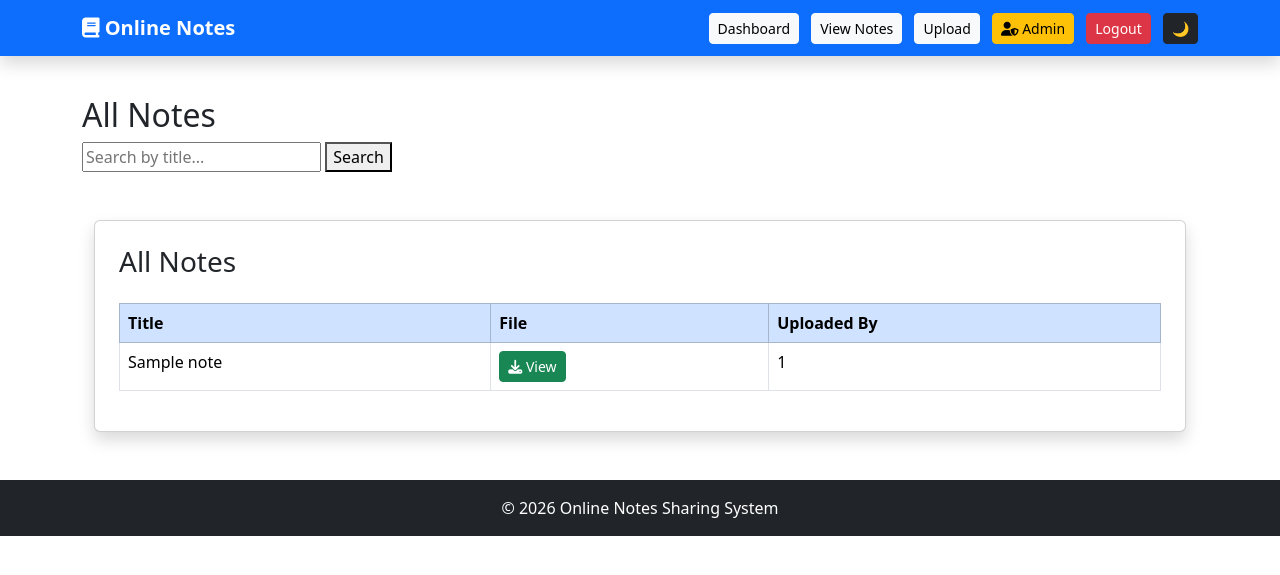
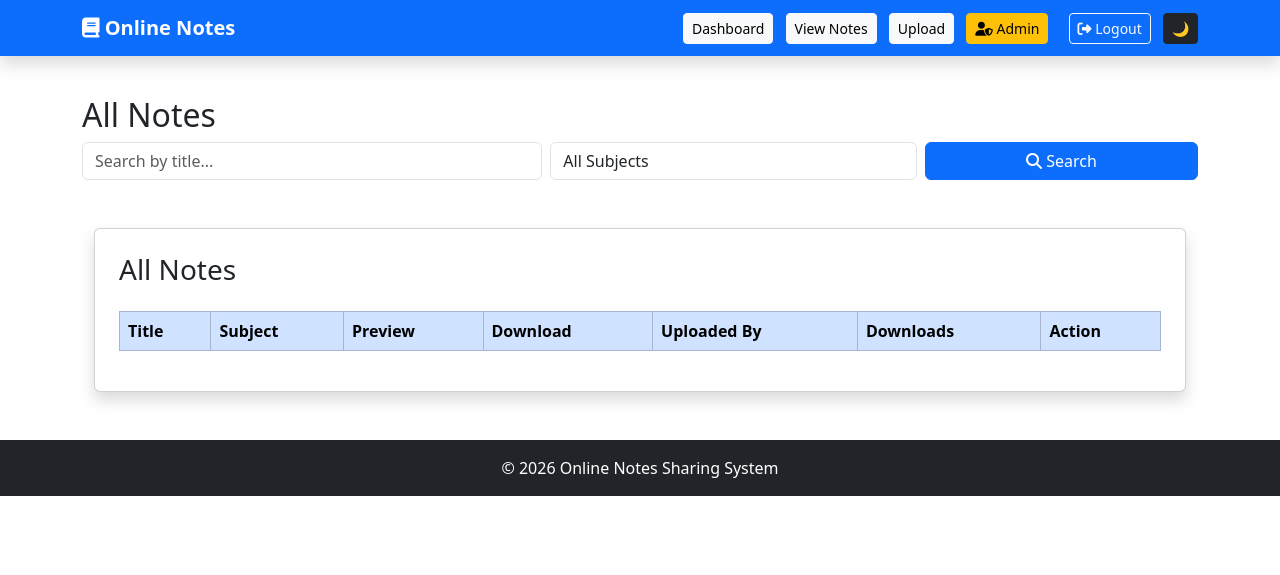
Before and after one commit to Dhruv-2203/online-notes-sharing, a PHP site: page /notes.php in a window 1280 px wide. Shown: the top 575 px of the page. Run offline with PHP 8.4, Linux system fonts and the light colour scheme; a user stored in the database is signed in; data comes from the database, SQL or seed files in the repository; tables that the repository leaves empty hold one stand-in row (values such as "Sample post"); lists and menus that the app fills with data are empty.

Commit message:
Final version of Online Notes Sharing System with Admin Panel

```diff
--- a/delete_note.php
+++ b/delete_note.php
@@ -13,7 +13,7 @@ if (isset($_GET['id'])) {
     $userId = $_SESSION['user_id'];
 
     // Get note info
-    $query = "SELECT * FROM notes WHERE id = '$noteId' AND uploaded_by = '$userId'";
+    $query = "SELECT * FROM notes WHERE id = '$noteId' AND user_id = '$userId'";
     $result = mysqli_query($conn, $query);
 
     if (mysqli_num_rows($result) == 1) {
@@ -34,7 +34,8 @@ if (isset($_GET['id'])) {
         exit();
 
     } else {
-        echo "You are not allowed to delete this note!";
+        header("Location: notes.php");
+        exit();
     }
 }
 ?>
--- a/includes/header.php
+++ b/includes/header.php
@@ -15,7 +15,9 @@
           </a>
       <?php } ?>
 
-      <a class="btn btn-danger btn-sm" href="logout.php">Logout</a>
+      <a href="logout.php" class="btn btn-outline-light btn-sm ms-2">
+      <i class="fa fa-sign-out-alt"></i> Logout
+      </a>
       <button class="btn btn-dark btn-sm ms-2" onclick="toggleDarkMode()">🌙</button>
     </div>
   </div>
--- a/notes.php
+++ b/notes.php
@@ -13,14 +13,23 @@ if (!isset($_SESSION['user_id'])) {
 $search = $_GET['search'] ?? '';
 $search = mysqli_real_escape_string($conn, $search);
 
-if ($search != "") {
-    $query = "SELECT * FROM notes
-              WHERE title LIKE '%$search%'
-              ORDER BY uploaded_at DESC";
-} else {
-    $query = "SELECT * FROM notes
-              ORDER BY uploaded_at DESC";
+$subject = $_GET['subject'] ?? '';
+$subject = mysqli_real_escape_string($conn, $subject);
+
+$query = "SELECT notes.*, users.name
+          FROM notes
+          JOIN users ON notes.user_id = users.id
+          WHERE 1";
+
+if($search != ""){
+$query .= " AND title LIKE '%$search%'";
 }
+
+if($subject != ""){
+$query .= " AND subject='$subject'";
+}
+
+$query .= " ORDER BY uploaded_at DESC";
 
 $result = mysqli_query($conn, $query);
 ?>
@@ -39,9 +48,31 @@ $result = mysqli_query($conn, $query);
 <div class="container" style="margin-top:40px;">
     <h2>All Notes</h2>
 
-    <form method="GET" style="margin-bottom:20px;">
-        <input type="text" name="search" placeholder="Search by title..." value="<?php echo htmlspecialchars($search); ?>">
-        <button type="submit">Search</button>
+    <form method="GET" class="row g-2 mb-3">
+
+    <div class="col-md-5">
+    <input type="text" name="search" class="form-control"
+    placeholder="Search by title..."
+    value="<?php echo htmlspecialchars($search); ?>">
+    </div>
+
+    <div class="col-md-4">
+    <select name="subject" class="form-control">
+    <option value="">All Subjects</option>
+    <option value="Maths">Maths</option>
+    <option value="Physics">Physics</option>
+    <option value="Computer">Computer</option>
+    <option value="Chemistry">Chemistry</option>
+    <option value="Other">Other</option>
+    </select>
+    </div>
+
+    <div class="col-md-3">
+    <button type="submit" class="btn btn-primary w-100">
+    <i class="fa fa-search"></i> Search
+    </button>
+    </div>
+
     </form>
 
     <div class="container mt-5">
@@ -52,8 +83,12 @@ $result = mysqli_query($conn, $query);
             <thead class="table-primary">
                 <tr>
                     <th>Title</th>
-                    <th>File</th>
+                    <th>Subject</th>
+                    <th>Preview</th>
+                    <th>Download</th>
                     <th>Uploaded By</th>
+                    <th>Downloads</th>
+                    <th>Action</th>
                 </tr>
             </thead>
             <tbody>
@@ -61,13 +96,29 @@ $result = mysqli_query($conn, $query);
             <?php while($row = mysqli_fetch_assoc($result)) { ?>
                 <tr>
             <td><?php echo $row['title']; ?></td>
+            <td><?php echo $row['subject']; ?></td>
             <td>
-            <a href="download.php?id=<?php echo $row['id']; ?>"
-                class="btn btn-sm btn-success">
-           <i class="fa fa-download"></i> View
+            <a href="uploads/<?php echo $row['file_name']; ?>" target="_blank" class="btn btn-sm btn-primary">
+            <i class="fa fa-eye"></i> View
             </a>
             </td>
-            <td><?php echo $row['uploaded_by']; ?></td>
+
+            <td>
+            <a href="download.php?id=<?php echo $row['id']; ?>" class="btn btn-sm btn-success">
+            <i class="fa fa-download"></i> Download
+            </a>
+            </td>
+            <td><?php echo $row['name']; ?></td>
+            <td><?php echo $row['downloads']; ?></td>
+            <td>
+            <?php if($_SESSION['user_id'] == $row['user_id']) { ?>
+            <a href="delete_note.php?id=<?php echo $row['id']; ?>"
+            class="btn btn-sm btn-danger"
+            onclick="return confirm('Delete this note?');">
+            <i class="fa fa-trash"></i> Delete
+            </a>
+            <?php } ?>
+            </td>
             </tr>
             <?php } ?>
 
```
Also changed, not shown: admin/manage_users.php (+23 -3 lines), dashboard.php (+46 -0 lines), download.php (+17 -27 lines), upload_notes.php (+26 -4 lines), 7 other files.
